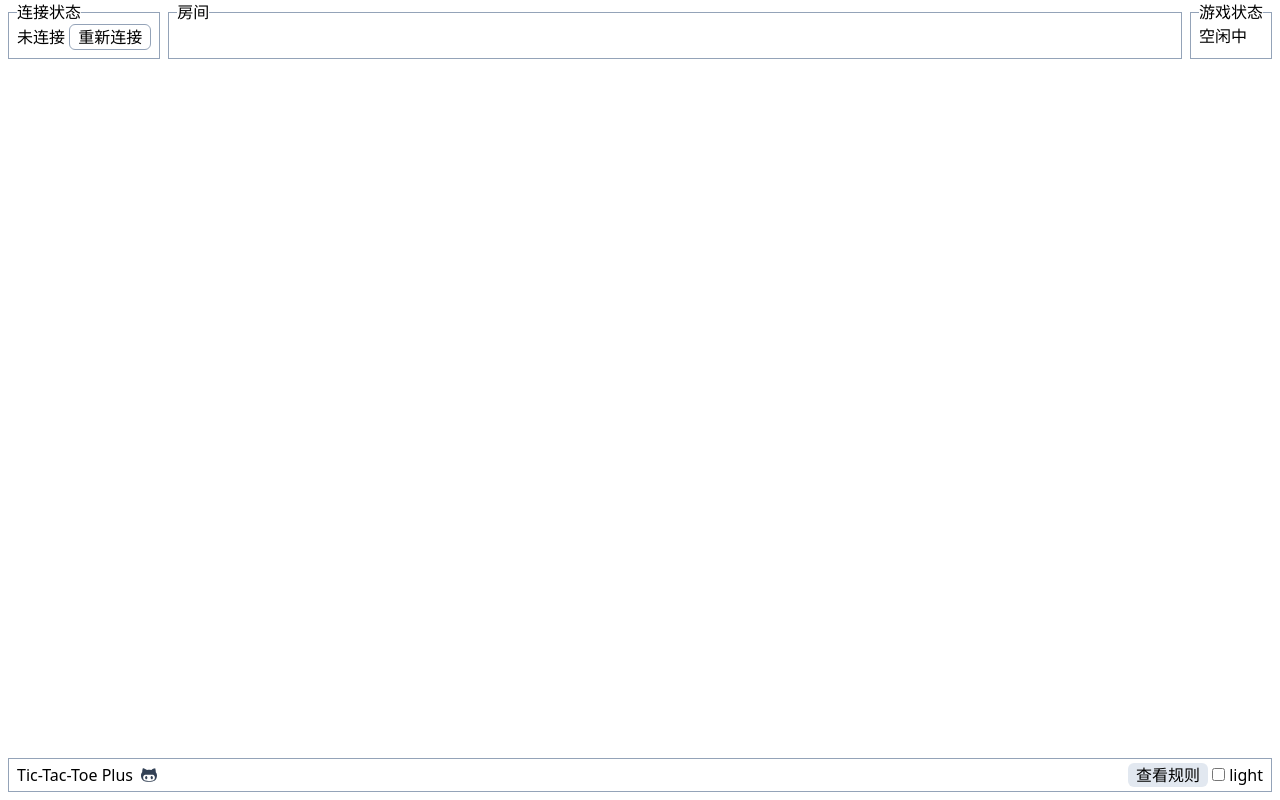
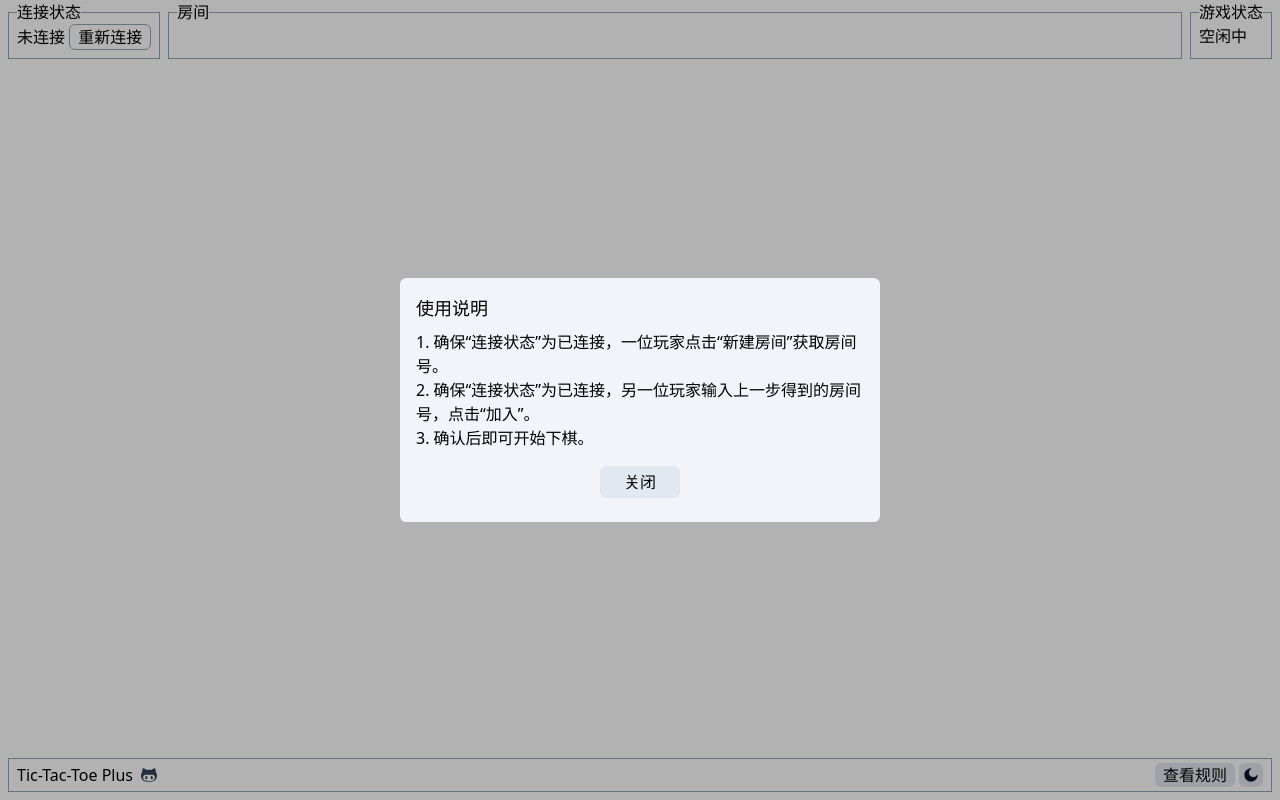
Before and after one commit to xubeiyan/TicTacToePlus, a SvelteKit app: page / in a window 1280 px wide. Both pictures are taken after a click on the button "查看规则". Built offline with nearby package versions, Linux system fonts and the light colour scheme; no server answers.

Commit message:
feature(GameGuideDialog.svelte): add game guide help message dialog feature(DarkModeSwitch.svelte): change switch text to sun/moon icon

```diff
--- /dev/null
+++ b/src/assets/icons/moon.svelte
@@ -0,0 +1,12 @@
+<svg
+    class="fill-slate-900"
+	width="1em"
+	height="1em"
+	viewBox="0 0 24 24"
+	fill="none"
+	xmlns="http://www.w3.org/2000/svg"
+>
+	<path
+		d="M12 22C17.5228 22 22 17.5228 22 12C22 11.5373 21.3065 11.4608 21.0672 11.8568C19.9289 13.7406 17.8615 15 15.5 15C11.9101 15 9 12.0899 9 8.5C9 6.13845 10.2594 4.07105 12.1432 2.93276C12.5392 2.69347 12.4627 2 12 2C6.47715 2 2 6.47715 2 12C2 17.5228 6.47715 22 12 22Z"
+	/>
+</svg>
--- a/src/components/Footer.svelte
+++ b/src/components/Footer.svelte
@@ -1,6 +1,13 @@
 <script>
     import GithubIcon from '$icons/github.svelte';
     import DarkModeSwitch from './footer/DarkModeSwitch.svelte';
+
+	import { createEventDispatcher } from 'svelte';
+	const dispatch = createEventDispatcher();
+
+	const toggleDialog = () => {
+		dispatch('gameGuideToggle')
+	}
 </script>
 
 <div class="absolute w-full bottom-0">
@@ -9,8 +16,8 @@
 			<span class="mr-2">Tic-Tac-Toe Plus</span>
 			<a href="https://github.com/xubeiyan/TicTacToePlus" target="_blank"><GithubIcon /></a>
 		</div>
-		<div>
-			<button class="bg-slate-200 dark:bg-slate-600 px-2 rounded-md"> 查看规则 </button>
+		<div class="flex items-center gap-1">
+			<button class="bg-slate-200 dark:bg-slate-600 px-2 rounded-md" on:click={toggleDialog}> 查看规则 </button>
 			<DarkModeSwitch />
 		</div>
 	</fieldset>
--- /dev/null
+++ b/src/components/dialog/GameGuideDialog.svelte
@@ -0,0 +1,23 @@
+<script>
+	let dialog = null;
+	export const openDialog = () => {
+		dialog.showModal();
+	};
+
+    const closeDialog = () => {
+        dialog.close();
+    }
+</script>
+
+<dialog
+	bind:this={dialog}
+	class="backdrop:bg-black/30 dark:backdrop:bg-slate-500/70 absolute inset-0 bg-slate-100 dark:bg-slate-800 dark:text-slate-50 w-[90%] md:w-[30em] px-4 py-2 rounded-md"
+>
+	<h1 class="text-lg py-2">使用说明</h1>
+	<p>1. 确保“连接状态”为已连接，一位玩家点击“新建房间”获取房间号。</p>
+	<p>2. 确保“连接状态”为已连接，另一位玩家输入上一步得到的房间号，点击“加入”。</p>
+	<p>3. 确认后即可开始下棋。</p>
+    <div class="flex justify-center">
+        <button class="px-6 py-1 rounded-md bg-slate-200 dark:bg-slate-700 my-4" on:click={closeDialog}>关闭</button>
+    </div>
+</dialog>
--- a/src/components/footer/DarkModeSwitch.svelte
+++ b/src/components/footer/DarkModeSwitch.svelte
@@ -1,8 +1,12 @@
 <script>
 	import { onMount } from 'svelte';
 
+	import SunIcon from '$icons/sun.svelte';
+	import MoonIcon from '$icons/moon.svelte';
+
 	let dark = false;
-	$: text = dark ? 'dark' : 'light';
+	$: bgColor = dark ? 'bg-slate-600' : 'bg-slate-200';
+	$: title = dark ? '明亮' : '黑暗';
 
 	const toggleDark = () => {
 		if (dark) {
@@ -20,12 +24,15 @@
 		if (colorScheme == undefined) {
 			window.localStorage.setItem('colorScheme', 'light');
 		} else if (colorScheme == 'dark' && dark == false) {
-            toggleDark();
-        }
+			toggleDark();
+		}
 	});
 </script>
 
-<label>
-	<input type="checkbox" on:change={toggleDark} />
-	<span>{text}</span>
-</label>
+<button class="inline-flex items-center {bgColor} rounded-md p-1" title={title} on:click={toggleDark}>
+	{#if dark}
+		<SunIcon />
+	{:else}
+		<MoonIcon />
+	{/if}
+</button>
--- a/src/routes/+page.svelte
+++ b/src/routes/+page.svelte
@@ -10,6 +10,7 @@
 
 	import GameStatusBar from '../components/GameStatusBar.svelte';
 	import GameRoomBar from '../components/GameRoomBar.svelte';
+	import GameGuideDialog from '../components/dialog/GameGuideDialog.svelte';
 
 	// 状态
 	const status = {
@@ -47,6 +48,8 @@
 	let gameBoard = null;
 	// 确认对话框
 	let confirmDialog = null;
+	// 游戏指导对话框
+	let gameGuideDialog = null;
 
 	let urlCopied = false;
 
@@ -257,6 +260,11 @@
 		);
 	};
 
+	const handleGameGuideOpen = () => {
+		if (gameGuideDialog == null) return;
+		gameGuideDialog.openDialog();
+	};
+
 	onMount(() => {
 		connect();
 	});
@@ -298,7 +306,7 @@
 			on:win={(e) => handleWin(e)}
 		/>
 	{/if}
-	<Footer />
+	<Footer on:gameGuideToggle={handleGameGuideOpen} />
 </div>
 
 <StartConfirmDialog
@@ -308,3 +316,5 @@
 	clientReadyStatus={room.readyStatus[1]}
 	on:confirm={handleConfirm}
 />
+
+<GameGuideDialog bind:this={gameGuideDialog} />
```
Also changed, not shown: src/assets/icons/sun.svelte (added, +16 -0 lines).
